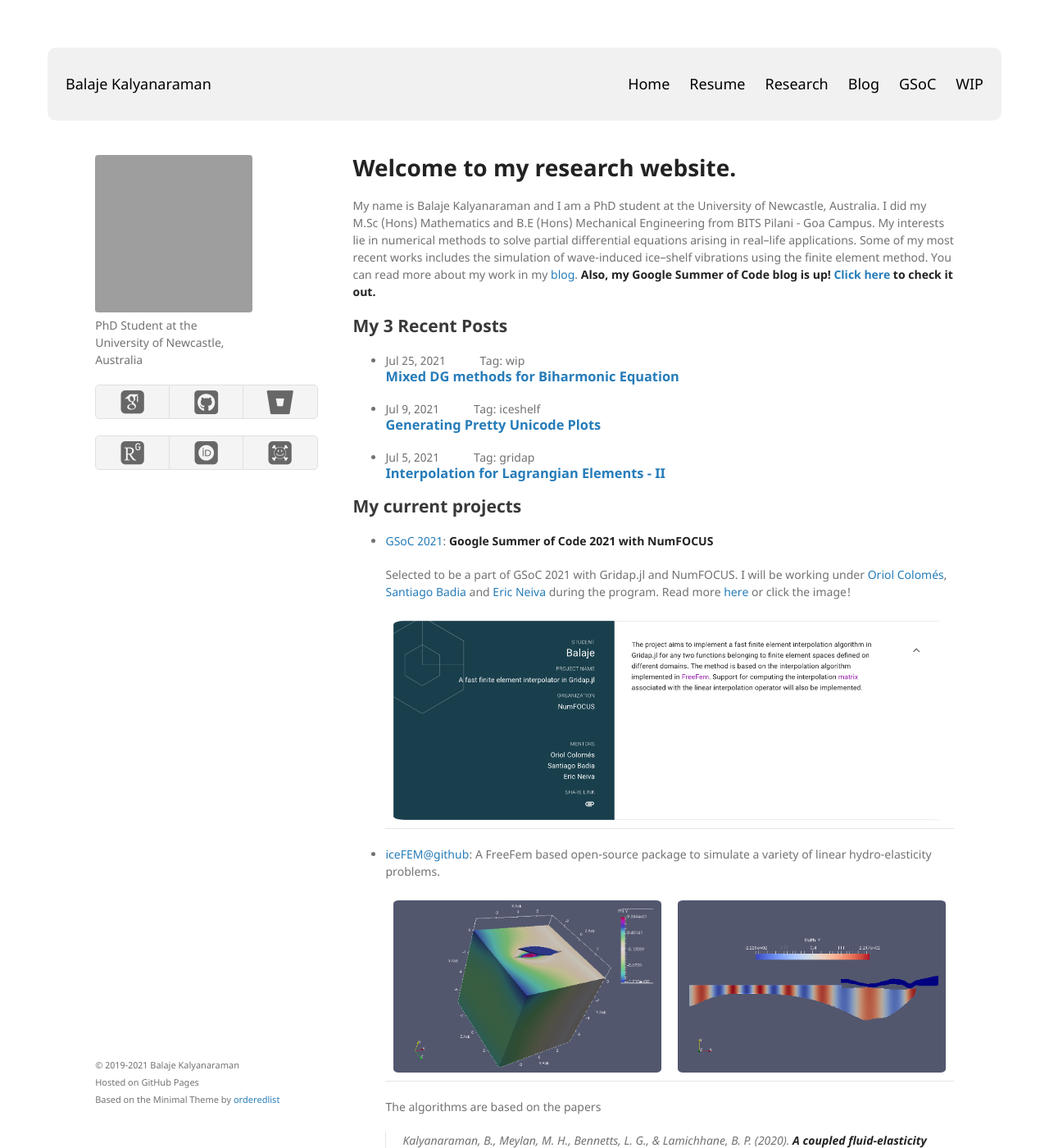
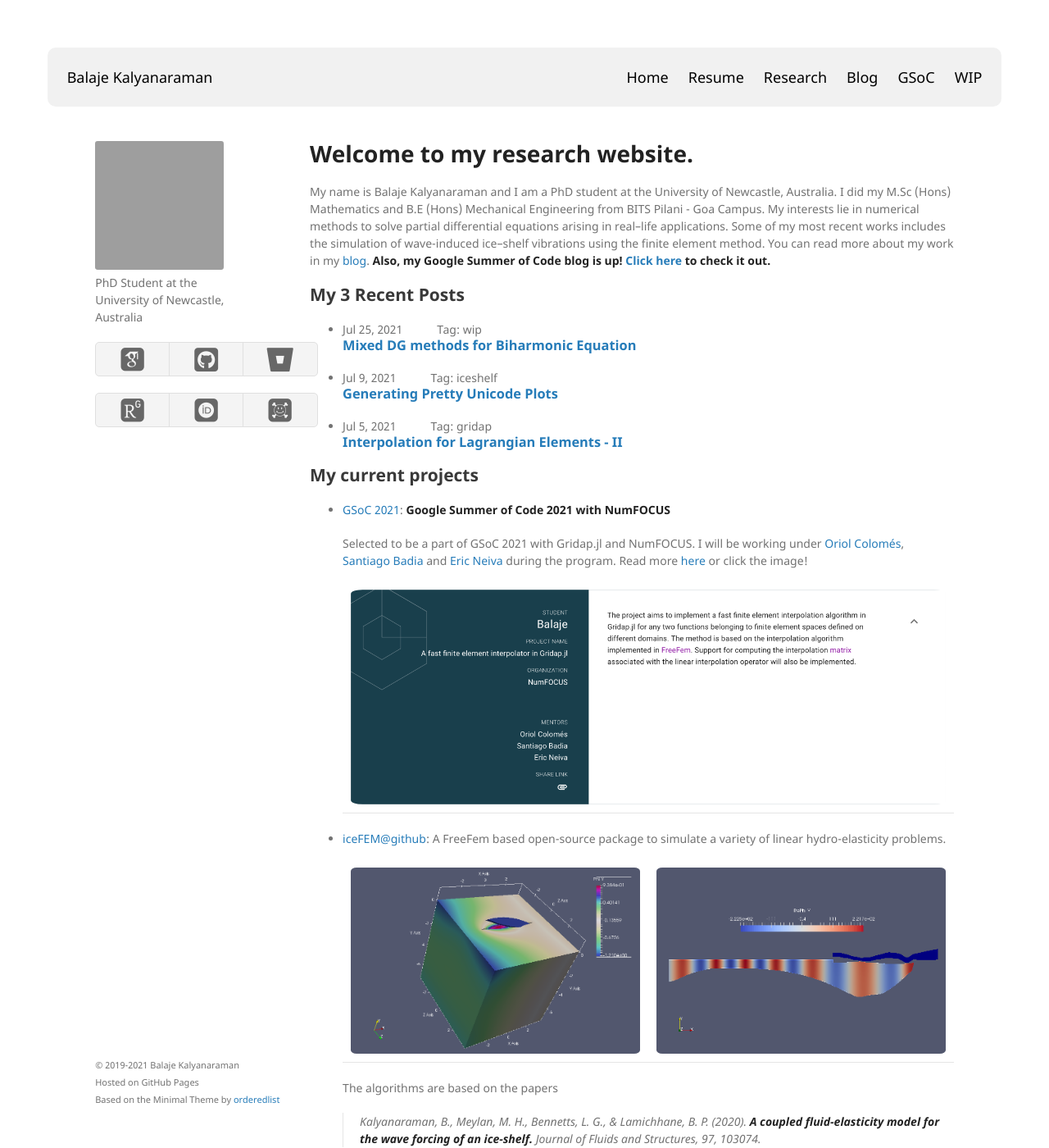
Before and after one commit to Balaje/balaje.github.io, a Jekyll site: the page built from index.md, in a window 1280 px wide and 1400 px high. Shown: the whole window at 82% size. Built offline with Jekyll 4.4.1, drawn with Linux system fonts in a browser that asks for light colours; nearby versions of some CDN libraries; some web fonts are replaced; our own code applies the rules of GitHub Pages for plain Markdown files; grey boxes are pictures that could not be loaded.

Commit message:
Try and change style

```diff
--- a/_sass/jekyll-theme-minimal.scss
+++ b/_sass/jekyll-theme-minimal.scss
@@ -108,7 +108,7 @@ img {
 header {
   width:15%;
   float:left;
-  position:fixed;
+  position:relative;
   -webkit-font-smoothing:subpixel-antialiased;
 }
 
@@ -173,7 +173,7 @@ strong {
 }
 
 section {
-  width:70%;
+  width:75%;
   left: 0%;
   float:right;
   padding-bottom:50px;
@@ -277,7 +277,7 @@ footer {
 .mastheader {
   overflow: hidden;
   background-color: #f1f1f1;
-  padding: 20px 10px;
+  padding: 1% 1%;
   border-radius: 10px
 }
 
```
